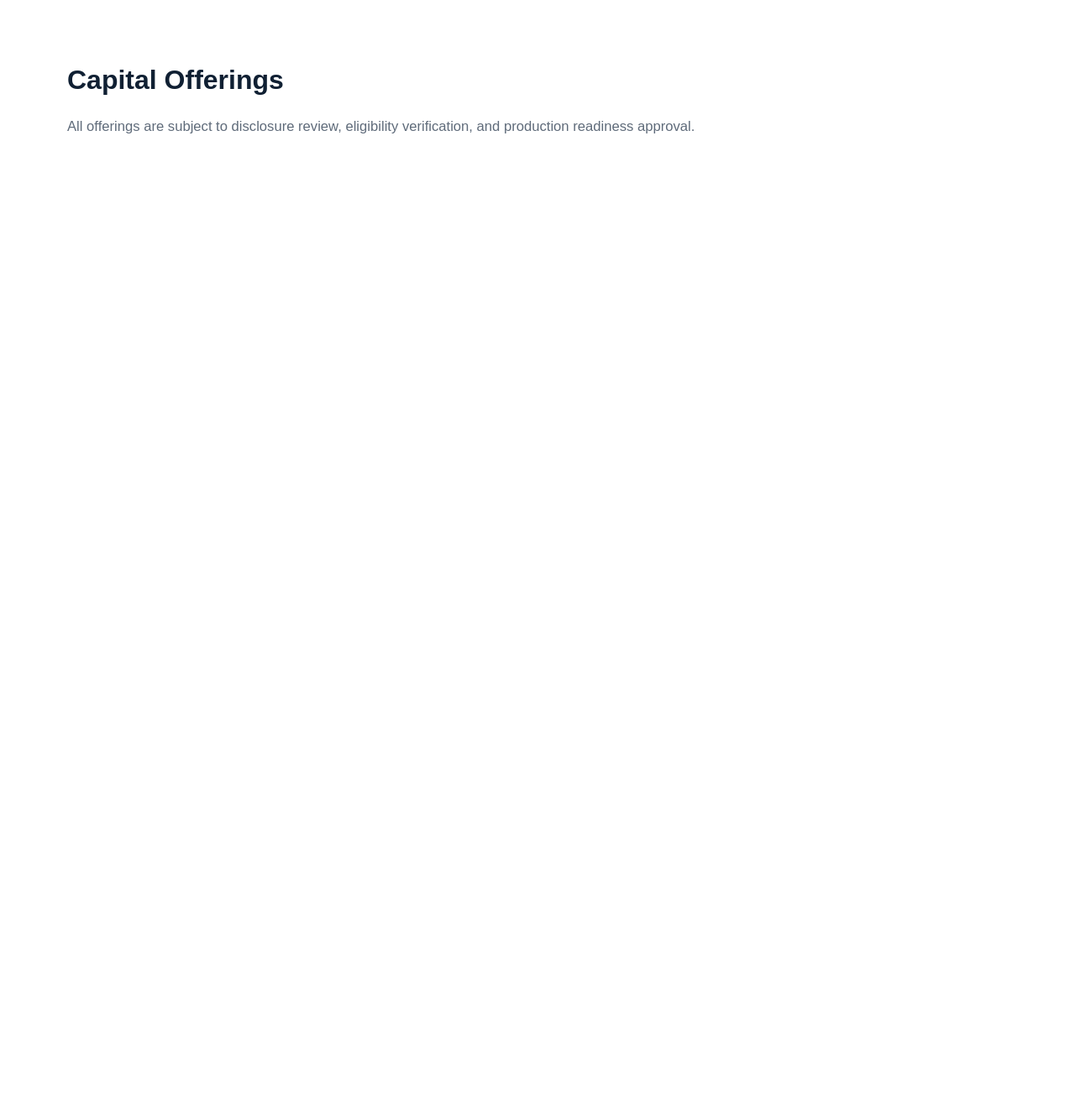
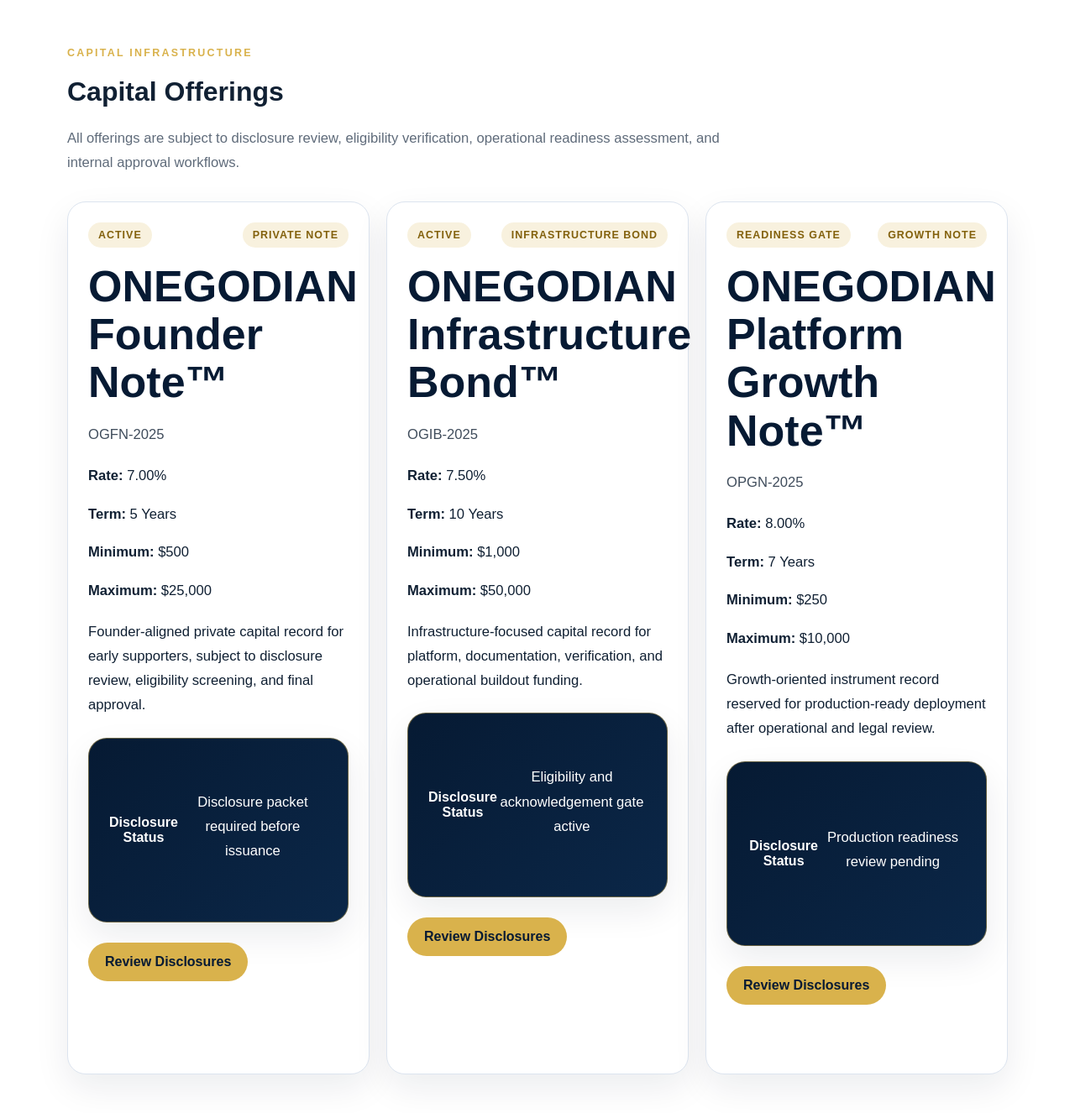
Before and after one commit to ohi-stack/onegodian-capital-web, a Next.js app: page /offerings in a window 1280 px wide. Shown: the top 1326 px of the page at 84% size. Before the commit the page ends 800 px from the top, so only its background shows below. Built offline with nearby package versions, Linux system fonts and the light colour scheme; no server answers.

Commit message:
Build production-style offerings page

```diff
--- a/app/offerings/page.tsx
+++ b/app/offerings/page.tsx
@@ -1 +1,57 @@
-export default function Offerings(){return(<main className='section'><div className='wrap'><h1>Capital Offerings</h1><p className='lead'>All offerings are subject to disclosure review, eligibility verification, and production readiness approval.</p></div></main>)}
+import { offerings } from '../data';
+
+export default function Offerings() {
+  return (
+    <main className="section">
+      <div className="wrap">
+        <div style={{ marginBottom: 32 }}>
+          <div className="eyebrow">Capital Infrastructure</div>
+          <h1>Capital Offerings</h1>
+          <p className="lead">
+            All offerings are subject to disclosure review, eligibility verification,
+            operational readiness assessment, and internal approval workflows.
+          </p>
+        </div>
+
+        <div className="cards">
+          {offerings.map((offering) => (
+            <div className="card" key={offering.code}>
+              <div style={{ display: 'flex', justifyContent: 'space-between', gap: 16 }}>
+                <span className="badge">{offering.status}</span>
+                <span className="badge">{offering.instrumentType}</span>
+              </div>
+
+              <h2 style={{ marginTop: 18 }}>{offering.name}</h2>
+
+              <p style={{ opacity: 0.8 }}>{offering.code}</p>
+
+              <div style={{ marginTop: 20, marginBottom: 20 }}>
+                <p><strong>Rate:</strong> {offering.rate}</p>
+                <p><strong>Term:</strong> {offering.term}</p>
+                <p><strong>Minimum:</strong> {offering.minimum}</p>
+                <p><strong>Maximum:</strong> {offering.maximum}</p>
+              </div>
+
+              <p>{offering.summary}</p>
+
+              <div className="placeholder" style={{ marginTop: 24 }}>
+                <strong>Disclosure Status</strong>
+                <p style={{ marginTop: 8 }}>{offering.disclosureStatus}</p>
+              </div>
+
+              <div className="actions" style={{ marginTop: 24 }}>
+                <a className="btn btnGold" href="/disclosures">
+                  Review Disclosures
+                </a>
+
+                <a className="btn btnGhost" href="/investor-portal">
+                  Investor Portal
+                </a>
+              </div>
+            </div>
+          ))}
+        </div>
+      </div>
+    </main>
+  );
+}
```
